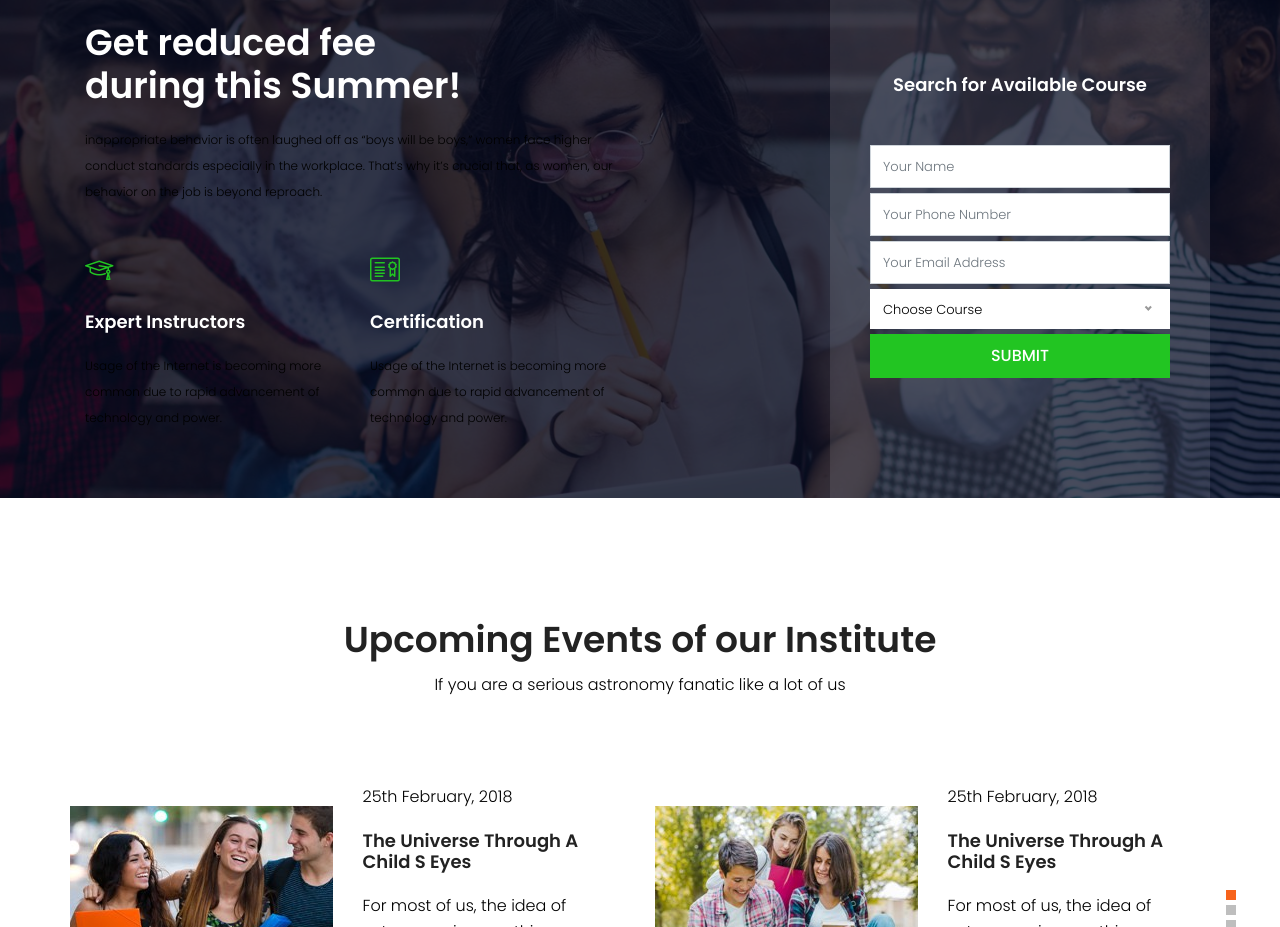
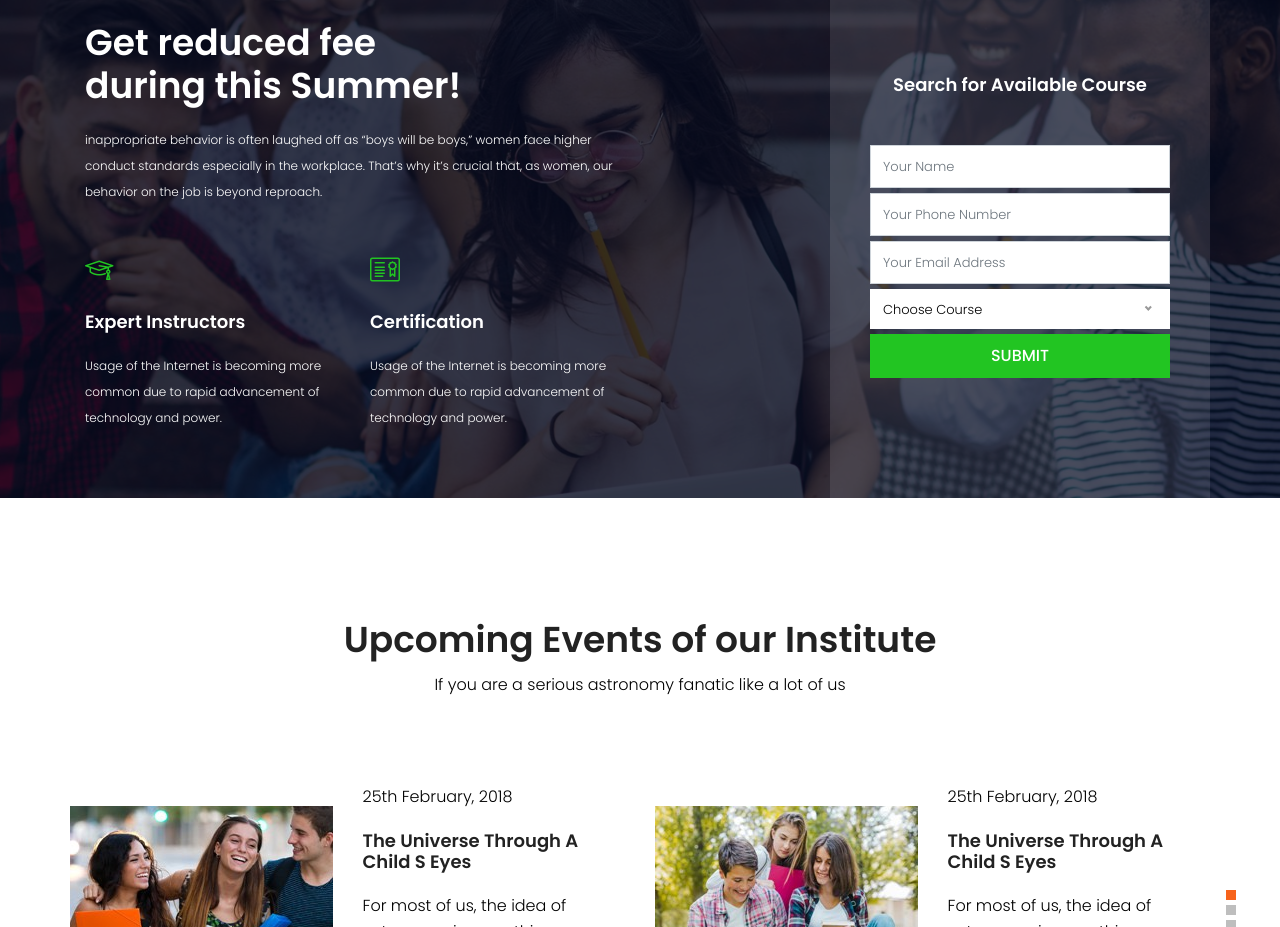
Before and after one commit to KiranV77/NSM-web-project, a plain HTML site: page index.html in a window 1280 px wide. Shown: the part 2760-3687 px from the top of the page. Drawn offline with nearby package versions, Linux system fonts and the light colour scheme; some packages are replaced by stand-ins of ours.

Commit message:
minor changes

```diff
--- a/index.html
+++ b/index.html
@@ -51,7 +51,7 @@
 		    <div class="container main-menu">
 		    	<div class="row align-items-center justify-content-between d-flex">
 			      <div id="logo">
-			        <a href="index.html" ><img class="logo-img" src="img/logo.png" alt="" title="" /></a>
+			        <a href="index.html" ><img class="logo-img" src="img/logo.png" alt="naipunnya-logo" title="naipunnya-logo" /></a>
 			      </div>
 			      <nav id="nav-menu-container">
 			        <ul class="nav-menu">
@@ -417,21 +417,21 @@
 								Get reduced fee <br>
 								during this Summer!
 							</h1>
-							<p>
+							<p class="text-white">
 								inappropriate behavior is often laughed off as “boys will be boys,” women face higher conduct standards especially in the workplace. That’s why it’s crucial that, as women, our behavior on the job is beyond reproach.
 							</p>
 							<div class="row details-content">
 								<div class="col single-detials">
 									<span class="lnr lnr-graduation-hat"></span>
 									<a href="#"><h4>Expert Instructors</h4></a>
-									<p>
+									<p class="text-white">
 										Usage of the Internet is becoming more common due to rapid advancement of technology and power.
 									</p>
 								</div>
 								<div class="col single-detials">
 									<span class="lnr lnr-license"></span>
 									<a href="#"><h4>Certification</h4></a>
-									<p>
+									<p class="text-white">
 										Usage of the Internet is becoming more common due to rapid advancement of technology and power.
 									</p>
 								</div>
```
Also changed, not shown: about.html (+1 -1 lines).
